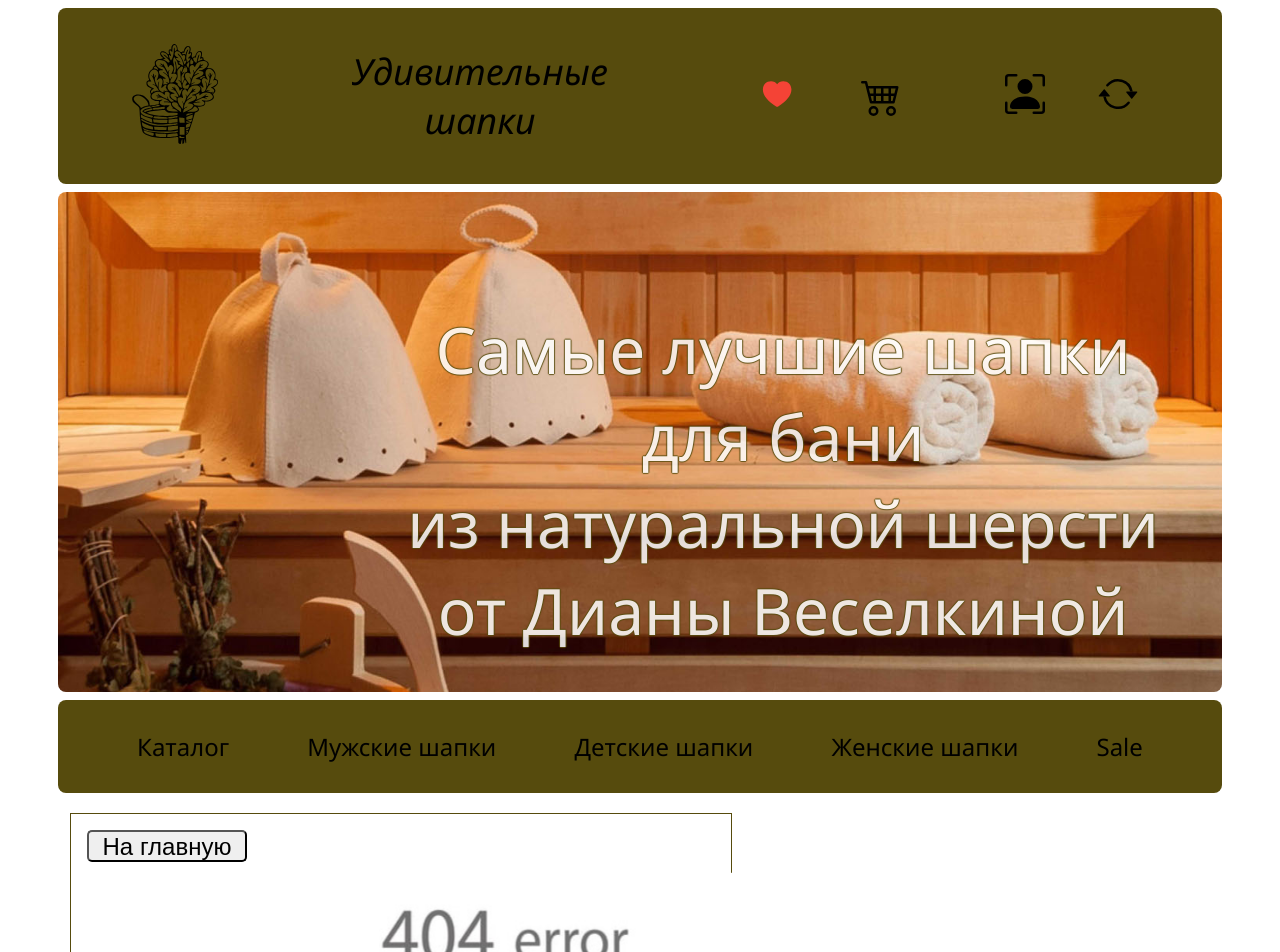
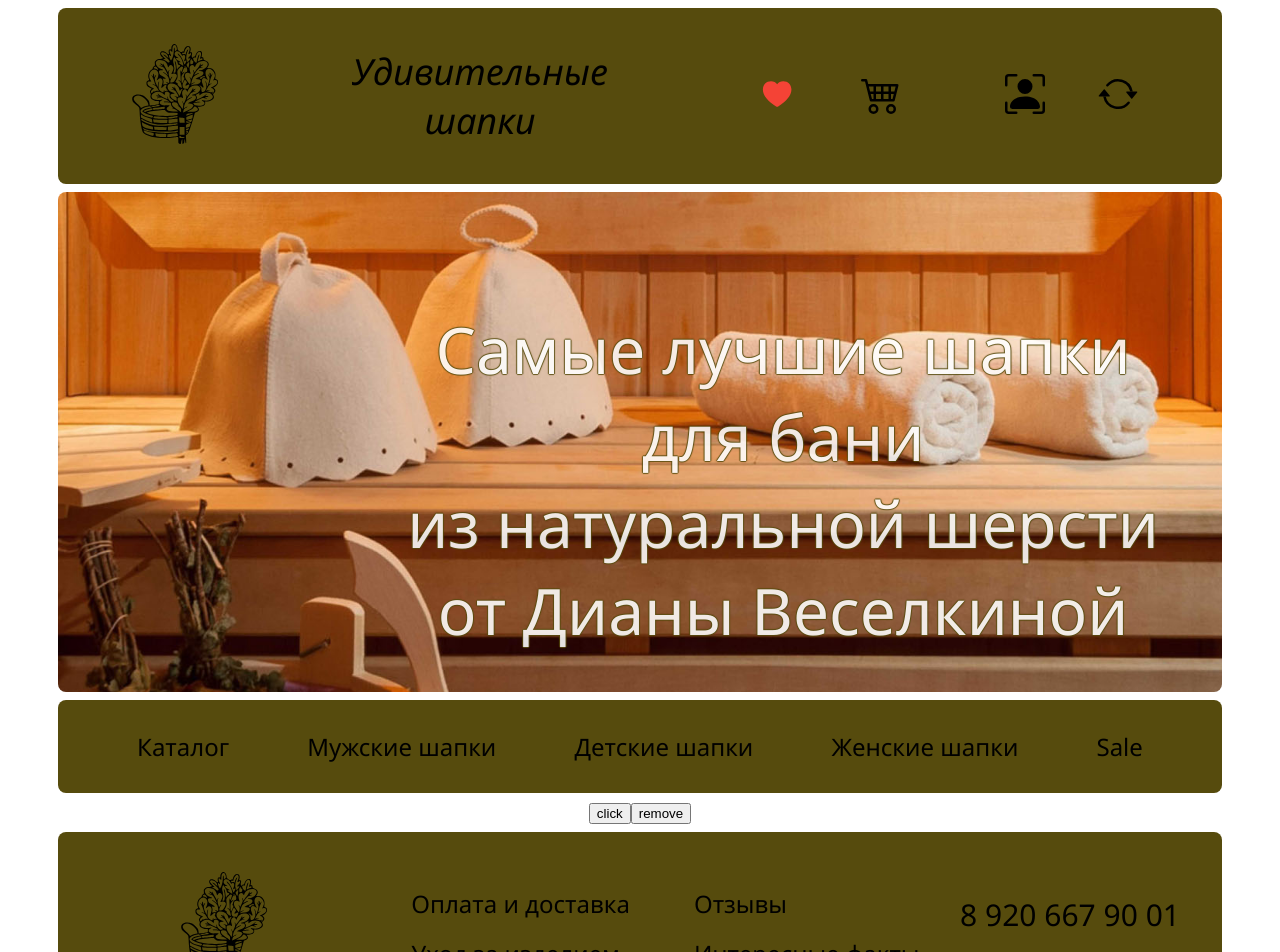
Before and after one commit to dianaveselkina/bath-hat-shop, a React (Create React App) app: page /basket in a window 1280 px wide. Shown: the top 952 px of the page. Built offline with nearby package versions, Linux system fonts and the light colour scheme; no server answers.

Commit message:
add basket

```diff
--- a/src/App.jsx
+++ b/src/App.jsx
@@ -31,6 +31,7 @@ import {
   fetchProducts,
   searchProducts,
 } from './components/Store/Slices/productsSlice';
+import { BasketPage } from './page/BasketPage';
 
 function App() {
   const [cards, setCards] = useState([]);
@@ -86,6 +87,7 @@ function App() {
             </Modal>
           }
         />
+        <Route path="/basket" element={<BasketPage />} />
         <Route path="/" element={<CatalogPage />} />
         <Route path="/bath-hat-shop" element={<CatalogPage />} />
         <Route path="/product/:id" element={<ProductPage />} />
--- a/src/components/Header/Header.jsx
+++ b/src/components/Header/Header.jsx
@@ -33,8 +33,9 @@ export const Header = ({ response, setModalActive }) => {
               <span className="header__num">{favorites.length}</span>
             )}
           </Link>
-
-          <BsCart4 className="header__icons" />
+          <Link to="/basket">
+            <BsCart4 className="header__icons" />
+          </Link>
           <div className="header__user">
             {!!response.data && (
               <>
--- /dev/null
+++ b/src/components/Store/Slices/basketSlice.js
@@ -0,0 +1,35 @@
+import { createSlice } from '@reduxjs/toolkit';
+
+const initialState = {
+  goods: [{ product: { _id: 1 }, count: 0 }],
+  loading: false,
+};
+
+const basketSlice = createSlice({
+  name: 'basket',
+  initialState: initialState,
+  reducers: {
+    addGoods: (state, { payload }) => {
+      const productInBasket = state.goods.find(
+        (e) => e.product._id === payload.product._id
+      );
+      if (productInBasket) {
+        const order = productInBasket.count + payload.count;
+        productInBasket.count =
+          order < payload.product.stock ? order : productInBasket.count;
+      } else {
+        state.goods.push(payload);
+      }
+    },
+    removeGoods: (state, { payload }) => {
+      const productInBasket = state.goods.find(
+        (e) => e.product._id === payload.product._id
+      );
+      if (productInBasket) {
+        productInBasket.count = productInBasket.count - payload.count;
+      }
+    },
+  },
+});
+export const { actions } = basketSlice;
+export default basketSlice.reducer;
--- a/src/components/Store/store.js
+++ b/src/components/Store/store.js
@@ -1,11 +1,13 @@
 import { configureStore } from '@reduxjs/toolkit';
 import productsSlice from './Slices/productsSlice';
 import userSlice from './Slices/userSlice';
+import basketSlice from './Slices/basketSlice';
 
 const store = configureStore({
   reducer: {
     user: userSlice,
     products: productsSlice,
+    basket: basketSlice,
   },
 });
 export default store;
--- /dev/null
+++ b/src/page/BasketPage.jsx
@@ -0,0 +1,26 @@
+import { useDispatch } from 'react-redux';
+import { actions } from '../components/Store/Slices/basketSlice';
+
+export const BasketPage = () => {
+  const dispatch = useDispatch();
+  return (
+    <div>
+      <div>
+        <button
+          onClick={() =>
+            dispatch(actions.addGoods({ product: { _id: 1 }, count: 1 }))
+          }
+        >
+          click
+        </button>
+        <button
+          onClick={() =>
+            dispatch(actions.removeGoods({ product: { _id: 1 }, count: 1 }))
+          }
+        >
+          remove
+        </button>
+      </div>
+    </div>
+  );
+};
```
